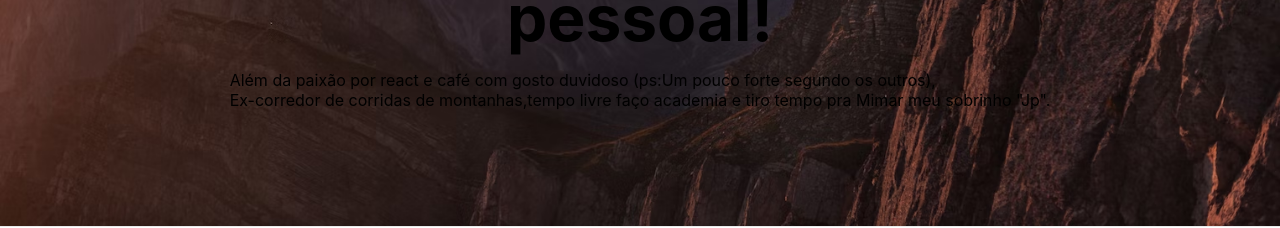
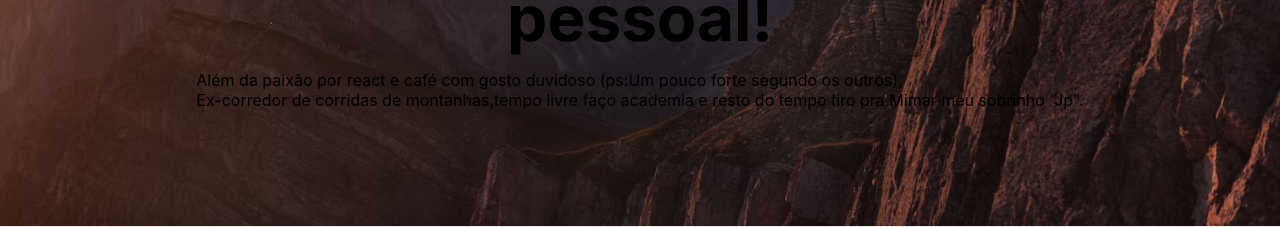
Before and after one commit to GustavoWornes/1997, a Next.js app: page /About in a window 1280 px wide. Shown: the part 638-866 px from the top of the page. Built offline with nearby package versions, Linux system fonts and the light colour scheme.

Commit message:
Arrumando erros build

```diff
--- a/pages/About/index.jsx
+++ b/pages/About/index.jsx
@@ -21,7 +21,7 @@ export default function About (){
                 </h3>
                 <p>
                     Além da paixão por react e café com gosto duvidoso (ps:Um pouco forte segundo os outros),<br></br>
-                    Ex-corredor de corridas de montanhas,tempo livre faço academia e tiro tempo pra Mimar meu sobrinho "Jp".
+                    Ex-corredor de corridas de montanhas,tempo livre faço academia e resto do tempo tiro pra Mimar meu sobrinho "Jp".
 
                 </p>
             </main>
--- a/pages/index.jsx
+++ b/pages/index.jsx
@@ -16,9 +16,7 @@ export default function Home() {
           First project with <a href="https://nextjs.org">Next.js!</a>
         </h1>
 
-        <p className={styles.description}>
-          Get started by editing
-        </p>
+
 
 
       </main>
```
Also changed, not shown: .eslintrc.json.
